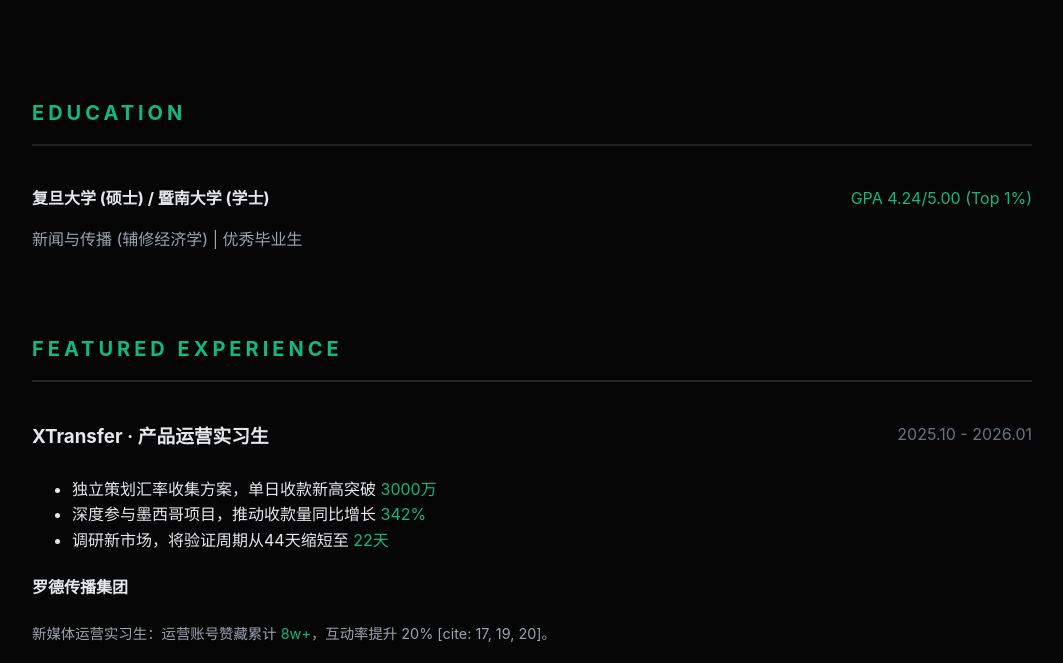
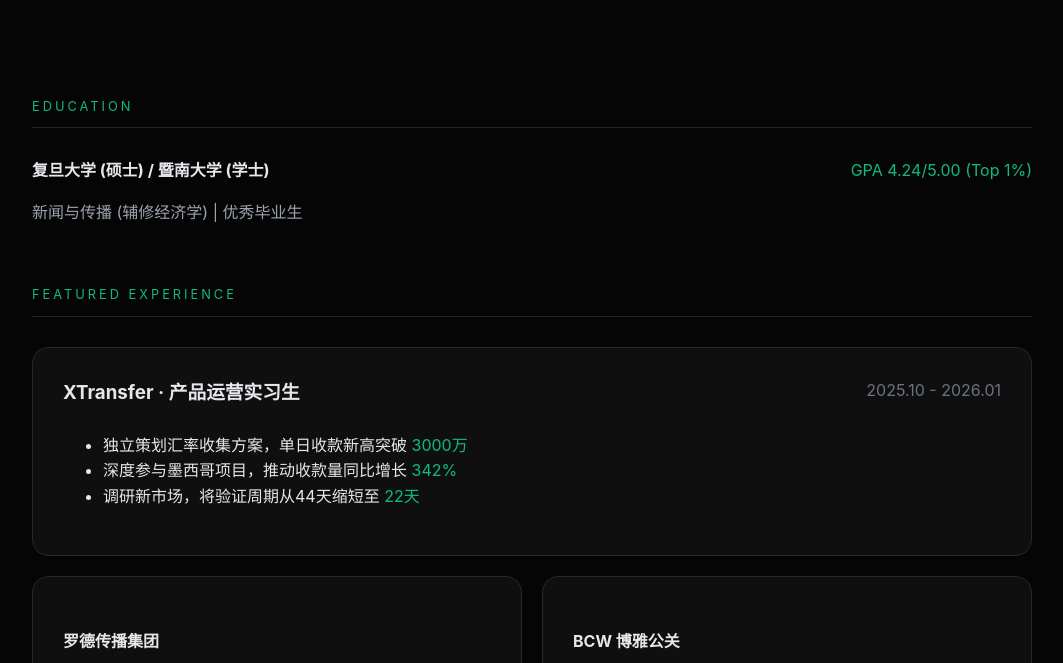
Before and after one commit to liyinghuang788/Lynn-portfolio, a plain HTML site: page index.html in a window 1280 px wide. Shown: the part 272-935 px from the top of the page, without its empty margins (108-1171 px from the left). Drawn offline with Linux system fonts and the light colour scheme.

Commit message:
Update index.html

```diff
--- a/index.html
+++ b/index.html
@@ -18,16 +18,11 @@
         h1 { font-size: clamp(3rem, 10vw, 5rem); margin: 0; letter-spacing: -2px; }
         .highlight { color: var(--main-green); }
 
-        .section-title {
-    color: var(--main-green);
-    font-size: 1.25rem;       /* 字号从 0.8rem 调大到 1.25rem */
-    font-weight: 700;         /* 增加了字体粗细，更显果敢 */
-    letter-spacing: 4px;      /* 稍微加宽了字间距，更有呼吸感 */
-    border-bottom: 2px solid #222; /* 加粗了底部的分割线 */
-    padding-bottom: 15px;
-    margin: 80px 0 40px;      /* 增加了模块之间的上下间距 */
-    text-transform: uppercase;
-}
+       .section-title { color: var(--main-green); font-size: 0.8rem; letter-spacing: 3px; border-bottom: 1px solid #222; padding-bottom: 10px; margin: 60px 0 30px; }
+        .card { background: var(--card-bg); border: 1px solid #1f2937; border-radius: 16px; padding: 30px; margin-bottom: 20px; transition: 0.3s; }
+        .card:hover { border-color: var(--main-green); transform: translateY(-5px); }
+        .grid { display: grid; grid-template-columns: 1fr 1fr; gap: 20px; }
+        .tag { display: inline-block; padding: 4px 12px; border-radius: 20px; background: rgba(16, 185, 129, 0.1); color: var(--main-green); font-size: 0.75rem; margin: 0 5px 5px 0; }
 
         @media (max-width: 768px) { .grid { grid-template-columns: 1fr; } }
     </style>
```
